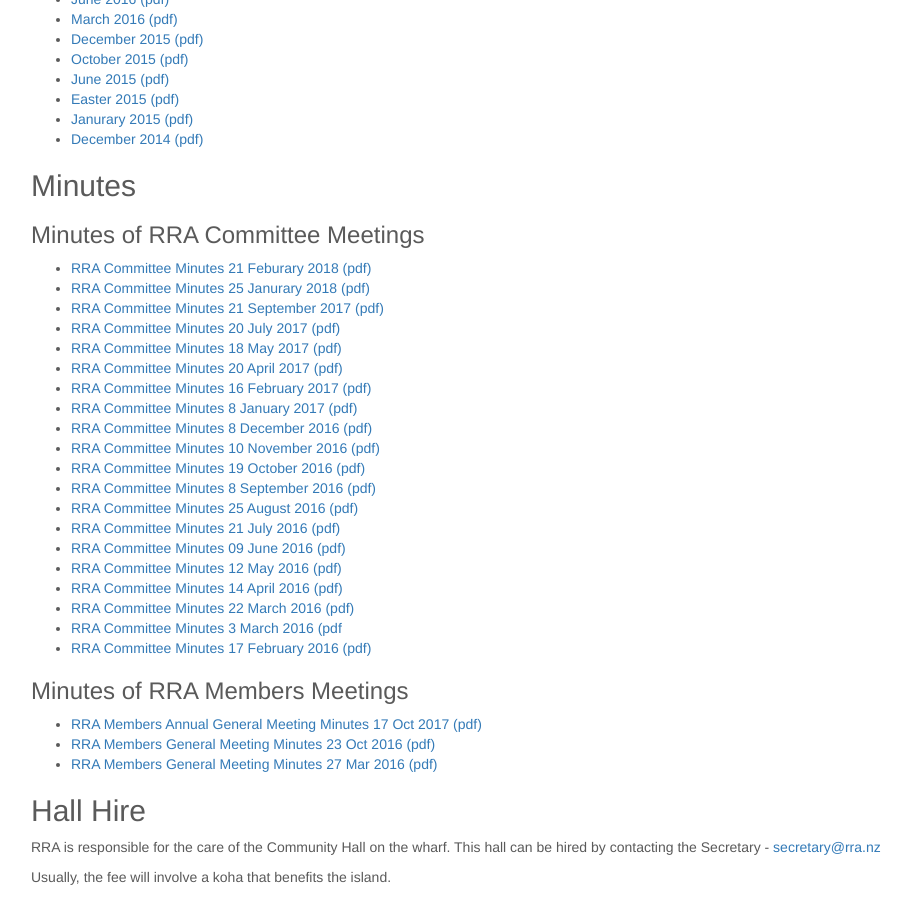
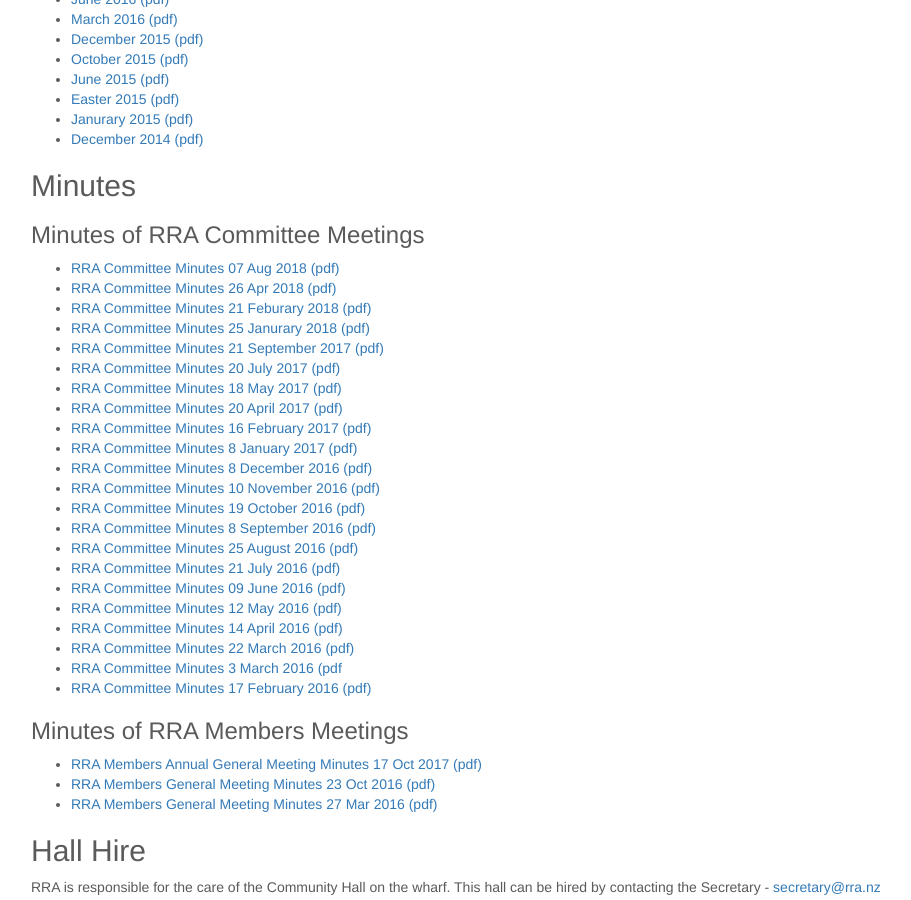
Before and after one commit to rakinoratepayers/rakinoratepayers.github.io, a Jekyll site: the page built from members.md, in a window 1280 px wide and 900 px high, scrolled down 394 px. Shown: the whole window, without its empty margins (39-950 px from the left). Built offline with Jekyll 4.4.1, drawn with Linux system fonts in a browser that asks for light colours; nearby versions of some CDN libraries.

Commit message:
apr and aug committee minutes

```diff
--- a/members.md
+++ b/members.md
@@ -31,6 +31,8 @@ Newsletters are produced quarterly and are emailed to all members. Newsletters a
 ## Minutes
 
 ### Minutes of RRA Committee Meetings
+- [RRA Committee Minutes 07 Aug 2018 (pdf)](/assets/minutes/180807 RRA Committee Minutes 07 Aug 2018.pdf)
+- [RRA Committee Minutes 26 Apr 2018 (pdf)](/assets/minutes/180426 RRA Committee Minutes 26 Apr 2018.pdf)
 - [RRA Committee Minutes 21 Feburary 2018 (pdf)](/assets/minutes/180221 RRA Committee Minutes 21 Feb 2018.pdf)
 - [RRA Committee Minutes 25 Janurary 2018 (pdf)](/assets/minutes/180125 RRA Committee Minutes 25 Jan 2018.pdf)
 - [RRA Committee Minutes 21 September 2017 (pdf)](/assets/minutes/170921 RRA Committee Minutes 21 Sep 2017.pdf)
```
Also changed, not shown: 2 other files.
